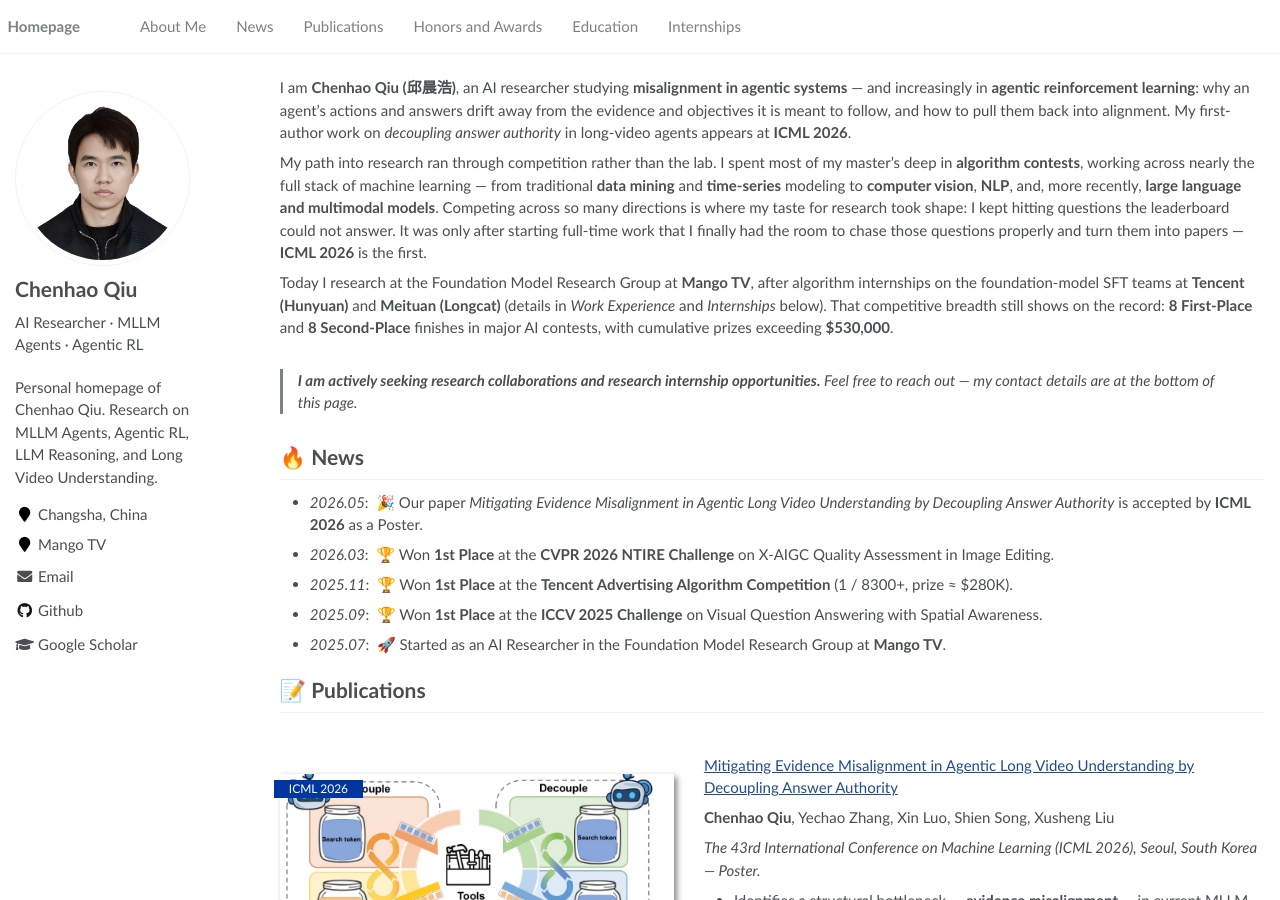
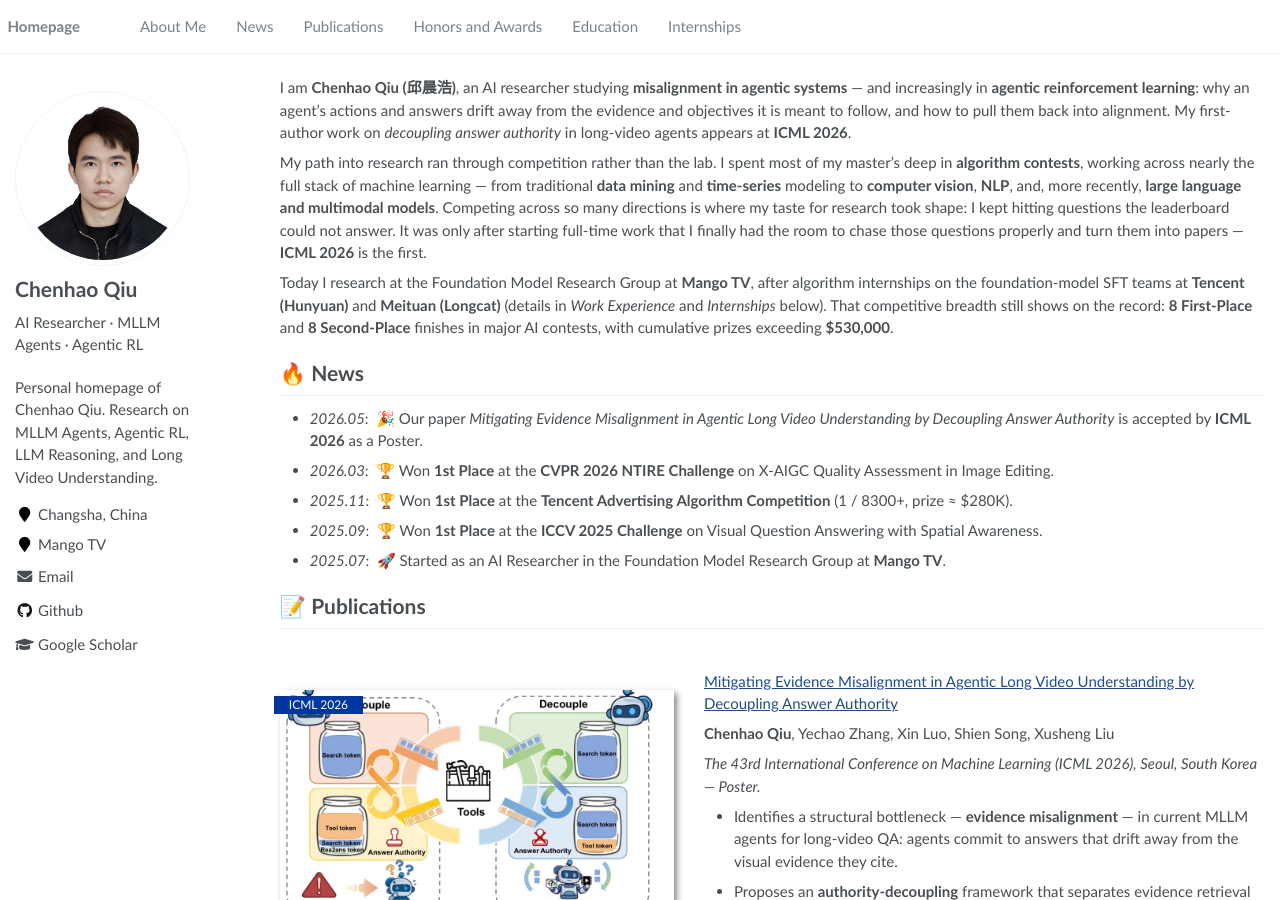
Before and after one commit to Echochef/Echochef.github.io, a Jekyll site: the page built from _pages/about.md, in a window 1280 px wide and 900 px high. Built offline with Jekyll 4.4.1, drawn with Linux system fonts in a browser that asks for light colours.

Commit message:
Remove collaboration and internship notice

```diff
--- a/_pages/about.md
+++ b/_pages/about.md
@@ -15,9 +15,6 @@ I am **Chenhao Qiu (邱晨浩)**, an AI researcher studying **misalignment in ag
 My path into research ran through competition rather than the lab. I spent most of my master's deep in **algorithm contests**, working across nearly the full stack of machine learning — from traditional **data mining** and **time-series** modeling to **computer vision**, **NLP**, and, more recently, **large language and multimodal models**. Competing across so many directions is where my taste for research took shape: I kept hitting questions the leaderboard could not answer. It was only after starting full-time work that I finally had the room to chase those questions properly and turn them into papers — **ICML 2026** is the first.
 
 Today I research at the Foundation Model Research Group at **Mango TV**, after algorithm internships on the foundation-model SFT teams at **Tencent (Hunyuan)** and **Meituan (Longcat)** (details in *Work Experience* and *Internships* below). That competitive breadth still shows on the record: **8 First-Place** and **8 Second-Place** finishes in major AI contests, with cumulative prizes exceeding **$530,000**.
-
-> **I am actively seeking research collaborations and research internship opportunities.** Feel free to reach out — my contact details are at the bottom of this page.
-
 
 # 🔥 News
 - *2026.05*: &nbsp;🎉 Our paper *Mitigating Evidence Misalignment in Agentic Long Video Understanding by Decoupling Answer Authority* is accepted by **ICML 2026** as a Poster.
```
